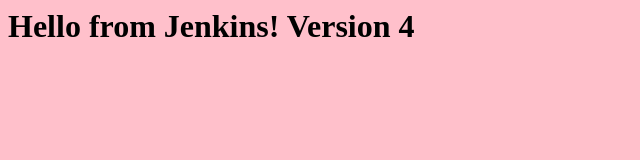
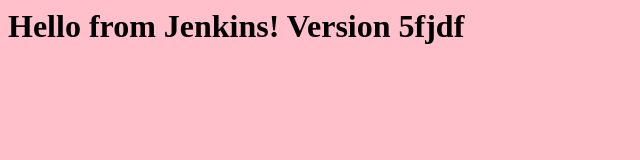
Before and after one commit to priyam930/Jenkins-Practice, a plain HTML site: page index.html in a window 1280 px wide. Shown: the whole page, without its empty margins (0-640 px from the left). Drawn offline with Linux system fonts and the light colour scheme.

Commit message:
version 5

```diff
--- a/index.html
+++ b/index.html
@@ -1,3 +1,3 @@
 <body style="background-color: pink">
-    <h1>Hello from Jenkins! Version 4</h1>
+    <h1>Hello from Jenkins! Version 5fjdf</h1>
 </body>
```
